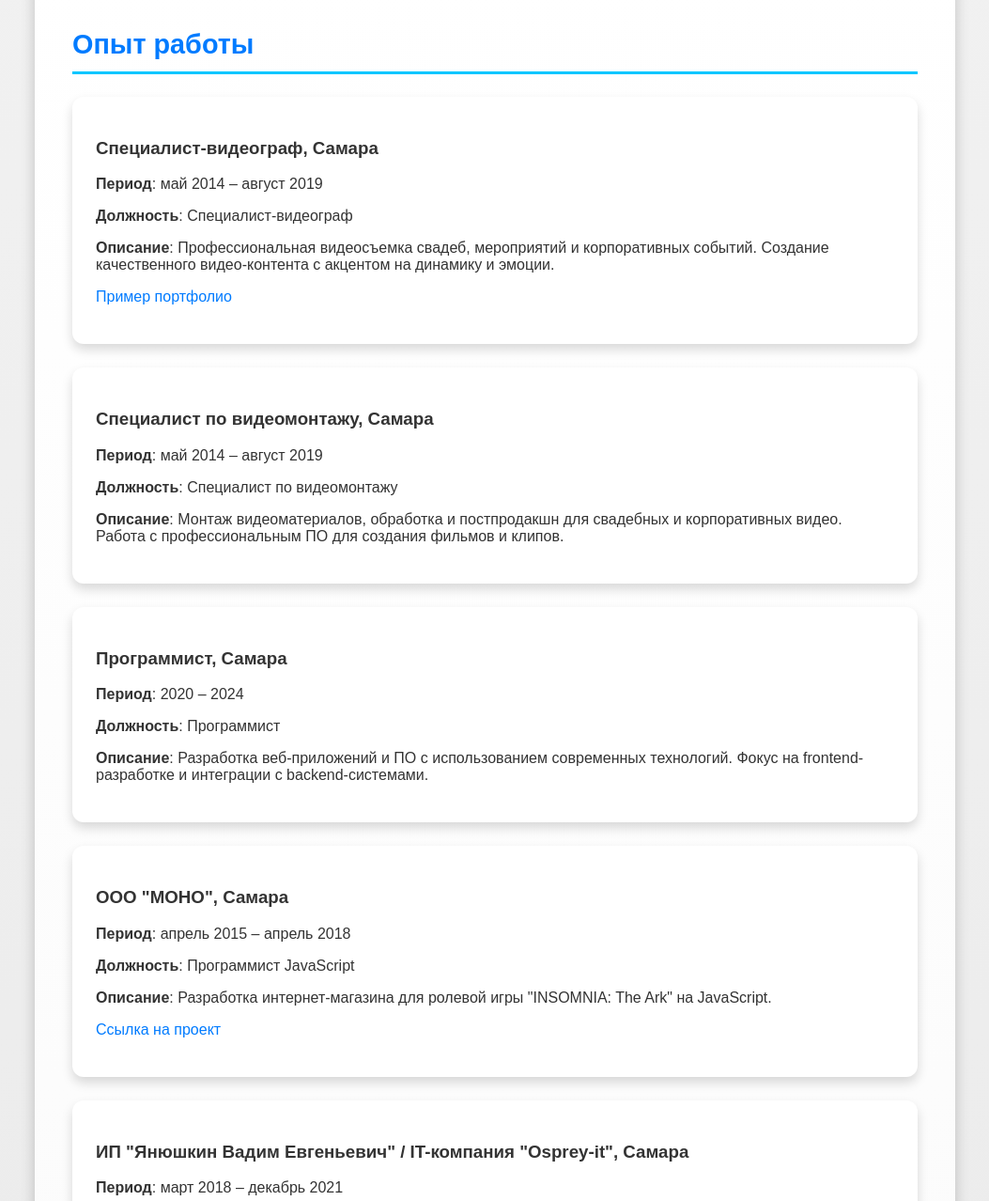
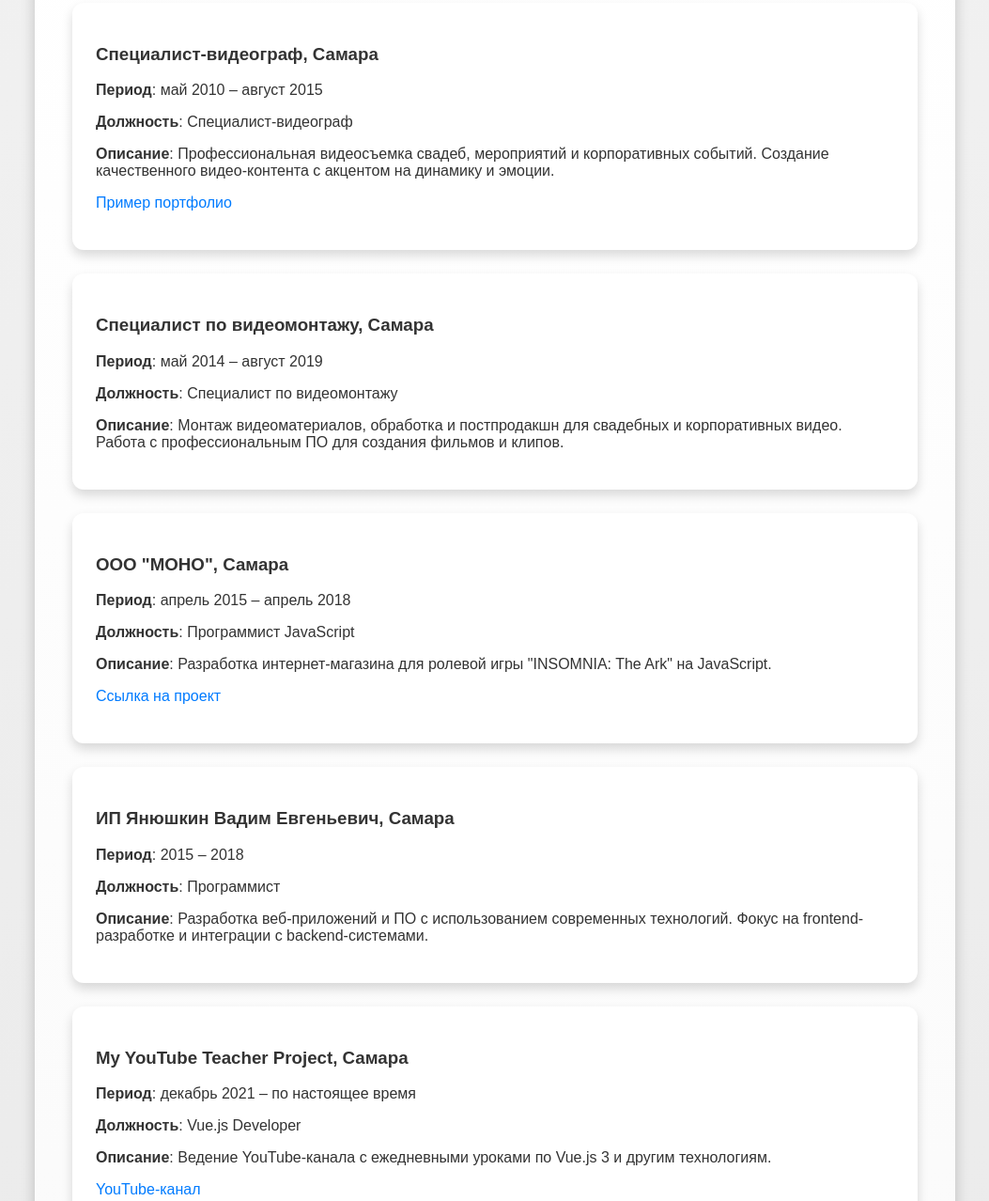
Before and after one commit to telegramgithublove/portfolio, a plain HTML site: page index.html in a window 1280 px wide. Shown: the part 1012-2290 px from the top of the page at 94% size, without its empty margins (113-1166 px from the left). Drawn offline with Linux system fonts and the light colour scheme.

Commit message:
Update index.html
Update

```diff
--- a/index.html
+++ b/index.html
@@ -8,7 +8,6 @@
 </head>
 <body>
 <header>
-    <img src="https://i.ibb.co/1tcGB6BT/photo-5.png" alt="Аватарка Вадима Янюшкина" class="avatar">
     <h1>Вадим Янюшкин - Middle Frontend Vue.js 3 - разработчик</h1>
 </header>
 
@@ -24,7 +23,7 @@
     <section id="summary" class="section-animate">
         <h2>Краткое описание</h2>
         <p>
-            <strong>Кто я?</strong> Middle Frontend-разработчик с 4 годами опыта, обладающий множеством профессиональных навыков в сфере видеографии, видеомонтажа, работы с микрофоном и звуком.<br>
+            <strong>Кто я?</strong> Middle Frontend-разработчик с 5 годами опыта, обладающий множеством профессиональных навыков в сфере видеографии, видеомонтажа, работы с микрофоном и звуком.<br>
             <strong>Программы для видеографии и монтажа:</strong> Adobe Premiere Pro, Adobe After Effects, Final Cut Pro, DaVinci Resolve, Adobe Photoshop, Adobe Lightroom, Audacity, Adobe Audition.<br>
             <strong>Оборудование:</strong>
             <ul>
@@ -46,7 +45,7 @@
         <h2>Опыт работы</h2>
         <div class="experience-card">
             <h3>Специалист-видеограф, Самара</h3>
-            <p><strong>Период</strong>: май 2014 – август 2019</p>
+            <p><strong>Период</strong>: май 2010 – август 2015</p>
             <p><strong>Должность</strong>: Специалист-видеограф</p>
             <p><strong>Описание</strong>: Профессиональная видеосъемка свадеб, мероприятий и корпоративных событий. Создание качественного видео-контента с акцентом на динамику и эмоции.</p>
             <p><a href="https://samara.gorko.ru/album/254663/13030611/" target="_blank">Пример портфолио</a></p>
@@ -57,12 +56,7 @@
             <p><strong>Должность</strong>: Специалист по видеомонтажу</p>
             <p><strong>Описание</strong>: Монтаж видеоматериалов, обработка и постпродакшн для свадебных и корпоративных видео. Работа с профессиональным ПО для создания фильмов и клипов.</p>
         </div>
-        <div class="experience-card">
-            <h3>Программист, Самара</h3>
-            <p><strong>Период</strong>: 2020 – 2024</p>
-            <p><strong>Должность</strong>: Программист</p>
-            <p><strong>Описание</strong>: Разработка веб-приложений и ПО с использованием современных технологий. Фокус на frontend-разработке и интеграции с backend-системами.</p>
-        </div>
+
         <div class="experience-card">
             <h3>ООО "МОНО", Самара</h3>
             <p><strong>Период</strong>: апрель 2015 – апрель 2018</p>
@@ -70,11 +64,11 @@
             <p><strong>Описание</strong>: Разработка интернет-магазина для ролевой игры "INSOMNIA: The Ark" на JavaScript.</p>
             <p><a href="https://store.steampowered.com/app/783170/INSOMNIA_The_Ark/?l=russian" target="_blank">Ссылка на проект</a></p>
         </div>
-        <div class="experience-card">
-            <h3>ИП "Янюшкин Вадим Евгеньевич" / IT-компания "Osprey-it", Самара</h3>
-            <p><strong>Период</strong>: март 2018 – декабрь 2021</p>
-            <p><strong>Должность</strong>: Разработчик программного обеспечения (Freelance)</p>
-            <p><strong>Описание</strong>: Разработка веб-приложений с использованием Vue.js, работа над SEO-оптимизацией.</p>
+         <div class="experience-card">
+            <h3>ИП Янюшкин Вадим Евгеньевич, Самара</h3>
+            <p><strong>Период</strong>: 2015 – 2018</p>
+            <p><strong>Должность</strong>: Программист</p>
+            <p><strong>Описание</strong>: Разработка веб-приложений и ПО с использованием современных технологий. Фокус на frontend-разработке и интеграции с backend-системами.</p>
         </div>
         <div class="experience-card">
             <h3>My YouTube Teacher Project, Самара</h3>
@@ -89,7 +83,7 @@
             <p><strong>Описание</strong>: Разработка готового веб-приложения с использованием Vue 3 (Composition API), Vuex 4, Firebase и TailwindCSS. Проект включает функционал для монетизации и перспективу внедрения маркетплейса с использованием криптовалют.</p>
             <p><strong>Технологии</strong>: Vue 3 (Composition API), Vuex 4, Firebase, TailwindCSS</p>
             <p><a href="https://animelights.onrender.com" target="_blank">Сайт</a> | <a href="https://t.me/animelightsforum" target="_blank">Telegram</a> | <a href="https://drive.google.com/file/d/18bk-6PQrq0ua262J-TSD7o9IDnWxrzVM/view" target="_blank">Демо</a> | <a href="https://youtu.be/FNgbs8kc544" target="_blank">YouTube</a></p>
-            <button class="offer-btn pulse-glow" onclick="openModal('animelight')">Коммерческое предложение</button>
+
         </div>
         <div class="experience-card">
             <h3>New Forum (собственный проект), Самара</h3>
@@ -97,7 +91,6 @@
             <p><strong>Описание</strong>: Аналог AnimeLight Forum, адаптированный под российские сервисы из-за ограничений SWIFT. Создан для объединения фанатов аниме и поп-культуры.</p>
             <p><strong>Технологии</strong>: Nuxt 3, Pinia 3, Appwrite, TailwindCSS</p>
             <p><a href="https://youtu.be/XKRFM8bFOSk" target="_blank">YouTube-демо</a></p>
-            <button class="offer-btn pulse-glow" onclick="openModal('newforum')">Коммерческое предложение</button>
         </div>
         <div class="experience-card">
             <h3>Разработка Telegram-ботов (Freelance), Самара</h3>
@@ -105,7 +98,6 @@
             <p><strong>Описание</strong>: Создание Telegram-ботов любой сложности с использованием Telegraf.js и Appwrite. Быстрая разработка по вашему ТЗ.</p>
             <p><strong>Технологии</strong>: Telegraf.js, Appwrite</p>
             <p><strong>Примеры ботов</strong>: <a href="https://t.me/onlyloversbot" target="_blank">@onlyloversbot</a>, <a href="https://t.me/IPISXXXbot" target="_blank">@IPISXXXbot</a>, <a href="https://t.me/IPISXXXrecordbot" target="_blank">@IPISXXXrecordbot</a></p>
-            <button class="price-btn pulse-glow" onclick="openModal('botpricing')">Цены на разработку ботов</button>
         </div>
     </section>
 
```
